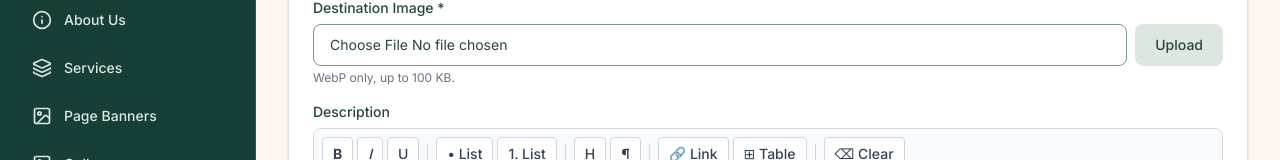
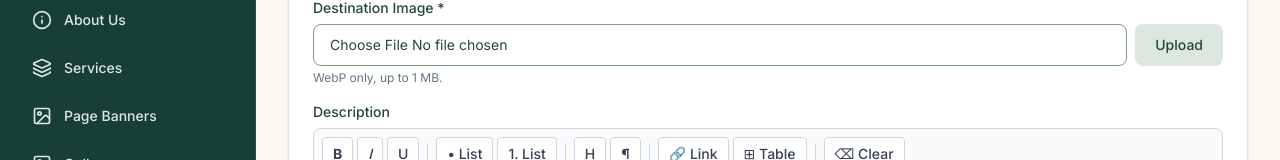
Before and after one commit to Bhaskar-1209/tripfoursoul-admin, a Next.js app: page /destinations/new in a window 1280 px wide. Shown: the part 451-611 px from the top of the page. Built offline with nearby package versions, Linux system fonts and the light colour scheme; no server answers.

Commit message:
change kb to mb

```diff
--- a/src/app/blog/[id]/page.js
+++ b/src/app/blog/[id]/page.js
@@ -8,7 +8,7 @@ import LoadingSpinner from "@/components/LoadingSpinner";
 import RichTextEditor from "@/components/RichTextEditor";
 import BlogContentManager, { contentBlocksToHtml, createInitialContentBlocks, htmlToContentBlocks } from "@/components/BlogContentManager";
 
-const MAX_IMAGE_SIZE = 100 * 1024;
+const MAX_IMAGE_SIZE = 1024 * 1024;
 
 export default function EditBlogPage() {
   const router = useRouter();
@@ -111,7 +111,7 @@ export default function EditBlogPage() {
       return;
     }
     if (files.some((file) => file.size > MAX_IMAGE_SIZE)) {
-      toast.error("Upload failed: each image must be 100 KB or smaller");
+      toast.error("Upload failed: each image must be 1 MB or smaller");
       clearSelectedFiles();
       return;
     }
@@ -196,7 +196,7 @@ export default function EditBlogPage() {
                   {uploading ? "Uploading..." : "Upload"}
                 </button>
               </div>
-              <p className="text-xs text-gray-500 mt-1">Upload up to 3 WebP images, max 100 KB each. The first image becomes the cover. ({form.gallery_images.length}/3)</p>
+              <p className="text-xs text-gray-500 mt-1">Upload up to 3 WebP images, max 1 MB each. The first image becomes the cover. ({form.gallery_images.length}/3)</p>
               {form.gallery_images.length > 0 && (
                 <div className="mt-3 grid grid-cols-3 gap-3">
                   {form.gallery_images.map((url, index) => (
--- a/src/app/blog/new/page.js
+++ b/src/app/blog/new/page.js
@@ -7,7 +7,7 @@ import Sidebar from "@/components/Sidebar";
 import RichTextEditor from "@/components/RichTextEditor";
 import BlogContentManager, { contentBlocksToHtml, createInitialContentBlocks } from "@/components/BlogContentManager";
 
-const MAX_IMAGE_SIZE = 100 * 1024;
+const MAX_IMAGE_SIZE = 1024 * 1024;
 
 export default function NewBlogPage() {
   const router = useRouter();
@@ -82,7 +82,7 @@ export default function NewBlogPage() {
       return;
     }
     if (files.some((file) => file.size > MAX_IMAGE_SIZE)) {
-      toast.error("Upload failed: each image must be 100 KB or smaller");
+      toast.error("Upload failed: each image must be 1 MB or smaller");
       clearSelectedFiles();
       return;
     }
@@ -156,7 +156,7 @@ export default function NewBlogPage() {
                   {uploading ? "Uploading..." : "Upload"}
                 </button>
               </div>
-              <p className="text-xs text-gray-500 mt-1">Upload up to 3 WebP images, max 100 KB each. The first image becomes the cover. ({form.gallery_images.length}/3)</p>
+              <p className="text-xs text-gray-500 mt-1">Upload up to 3 WebP images, max 1 MB each. The first image becomes the cover. ({form.gallery_images.length}/3)</p>
               {form.gallery_images.length > 0 && (
                 <div className="mt-3 grid grid-cols-3 gap-3">
                   {form.gallery_images.map((url, index) => (
--- a/src/app/destinations/[id]/page.js
+++ b/src/app/destinations/[id]/page.js
@@ -167,7 +167,7 @@ export default function EditDestinationPage() {
                   {uploading ? "Uploading..." : "Upload"}
                 </button>
               </div>
-              <p className="mt-1 text-xs text-gray-500">WebP only, up to 100 KB.</p>
+              <p className="mt-1 text-xs text-gray-500">WebP only, up to 1 MB.</p>
               {form.image_url && (
                 <div className="mt-2">
                   <img src={form.image_url} alt="Preview" className="w-32 h-32 object-cover rounded-lg border border-gray-200" />
--- a/src/app/destinations/new/page.js
+++ b/src/app/destinations/new/page.js
@@ -128,7 +128,7 @@ export default function NewDestinationPage() {
                   {uploading ? "Uploading..." : "Upload"}
                 </button>
               </div>
-              <p className="mt-1 text-xs text-gray-500">WebP only, up to 100 KB.</p>
+              <p className="mt-1 text-xs text-gray-500">WebP only, up to 1 MB.</p>
               {form.image_url && (
                 <div className="mt-2">
                   <img src={form.image_url} alt="Preview" className="w-32 h-32 object-cover rounded-lg border border-gray-200" />
--- a/src/app/packages/[id]/page.js
+++ b/src/app/packages/[id]/page.js
@@ -359,7 +359,7 @@ export default function EditPackagePage() {
             <div className="md:col-span-2">
               <label className="admin-label">Package Image</label>
               <input ref={fileInputRef} type="file" accept="image/webp" onChange={upload} className="admin-input" disabled={uploading} />
-              <p className="mt-1 text-xs text-gray-500">WebP only, up to 100 KB.</p>
+              <p className="mt-1 text-xs text-gray-500">WebP only, up to 1 MB.</p>
               {uploading && <p className="mt-1 text-sm text-gray-500">Uploading...</p>}
               {form.image_url && <img src={form.image_url} alt="Package preview" className="mt-3 h-32 w-48 rounded-lg object-cover" />}
             </div>
@@ -462,7 +462,7 @@ export default function EditPackagePage() {
                     {destinationUploading ? "Uploading..." : "Upload"}
                   </button>
                 </div>
-                <p className="mt-1 text-xs text-gray-500">WebP only, up to 100 KB.</p>
+                <p className="mt-1 text-xs text-gray-500">WebP only, up to 1 MB.</p>
                 {destinationForm.image_url && (
                   <div className="mt-2">
                     <img src={destinationForm.image_url} alt="Preview" className="h-32 w-48 rounded-lg border border-gray-200 object-cover" />
--- a/src/app/packages/new/page.js
+++ b/src/app/packages/new/page.js
@@ -176,7 +176,7 @@ function NewPackageContent() {
             <div className="md:col-span-2">
               <label className="admin-label">Package Image</label>
               <input ref={fileInputRef} type="file" accept="image/webp" onChange={upload} className="admin-input" disabled={uploading} />
-              <p className="mt-1 text-xs text-gray-500">WebP only, up to 100 KB.</p>
+              <p className="mt-1 text-xs text-gray-500">WebP only, up to 1 MB.</p>
               {uploading && <p className="mt-1 text-sm text-gray-500">Uploading...</p>}
               {form.image_url && <img src={form.image_url} alt="Package preview" className="mt-3 h-32 w-48 rounded-lg object-cover" />}
             </div>
--- a/src/components/BlogContentManager.js
+++ b/src/components/BlogContentManager.js
@@ -94,8 +94,8 @@ export default function BlogContentManager({ blocks, onChange }) {
       setError("Only WebP images are allowed.");
       return;
     }
-    if (file.size > 100 * 1024) {
-      setError("Each image must be 100 KB or smaller.");
+    if (file.size > 1024 * 1024) {
+      setError("Each image must be 1 MB or smaller.");
       return;
     }
 
--- a/src/components/RichTextEditor.js
+++ b/src/components/RichTextEditor.js
@@ -110,8 +110,8 @@ export default function RichTextEditor({ value, onChange, placeholder, rows = 6,
       setImageError("Only WebP images can be inserted.");
       return;
     }
-    if (file.size > 100 * 1024) {
-      setImageError("Image must be 100 KB or smaller.");
+    if (file.size > 1024 * 1024) {
+      setImageError("Image must be 1 MB or smaller.");
       return;
     }
 
@@ -191,7 +191,7 @@ export default function RichTextEditor({ value, onChange, placeholder, rows = 6,
       />
       {allowImageUpload && (
         <p className="border-t border-gray-100 bg-gray-50 px-4 py-2 text-xs text-gray-500">
-          Use “Image” to place photos anywhere in the article. WebP only, max 100 KB per image.
+          Use “Image” to place photos anywhere in the article. WebP only, max 1 MB per image.
           {imageError && <span className="ml-2 text-red-600">{imageError}</span>}
         </p>
       )}
```
Also changed, not shown: src/app/api/upload/route.js (+6 -6 lines).
